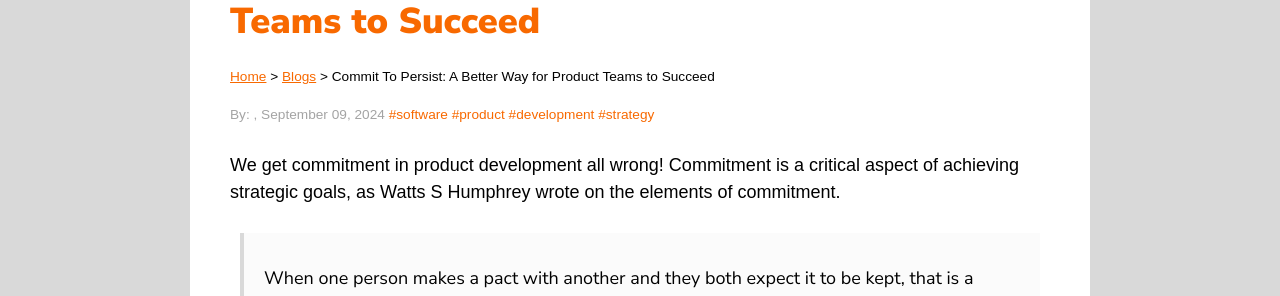
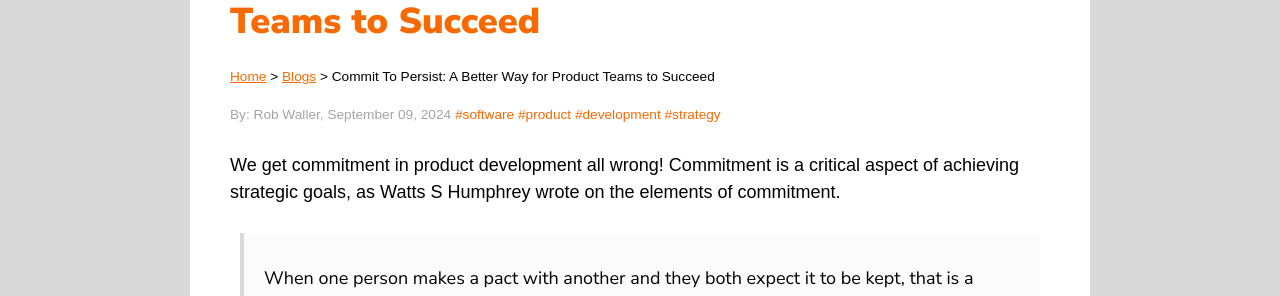
Before and after one commit to RobDWaller/robdwaller.github.io, a Jekyll site: the page built from _posts/2024-09-09-commit-persist-better-way-product-teams-succeed.md, in a window 1280 px wide and 900 px high, scrolled down 366 px. Shown: the part 153-449 px from the top of the window. Built offline with Jekyll 4.4.1, drawn with Linux system fonts in a browser that asks for light colours; comment, search, counter and statistics services are not loaded.

Commit message:
Added author information reference to latest post.

```diff
--- a/_posts/2024-09-09-commit-persist-better-way-product-teams-succeed.md
+++ b/_posts/2024-09-09-commit-persist-better-way-product-teams-succeed.md
@@ -5,6 +5,7 @@ description: "We get commitment in product development all wrong! Commitment is
 tags: [software, product, development, strategy]
 image: "https://upload.wikimedia.org/wikipedia/commons/a/a2/Fran%C3%A7ois_Tomb_Carlo_Ruspi_02.jpg"
 published: true
+author: rob_waller
 ---
 We get commitment in product development all wrong! Commitment is a critical aspect of achieving strategic goals, as Watts S Humphrey wrote on the elements of commitment.
 
```
